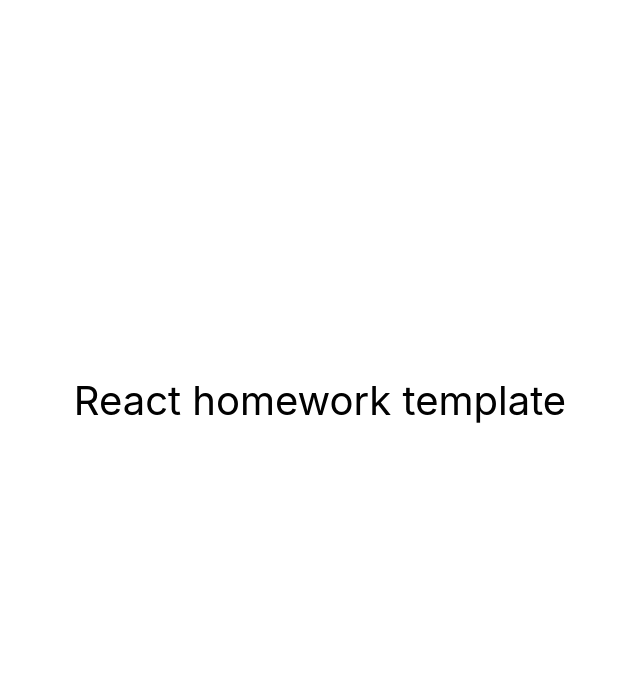
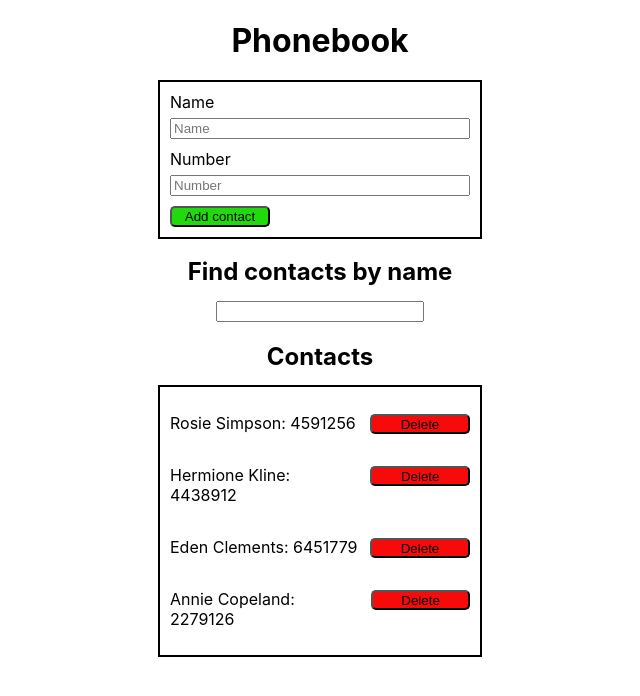
Before and after one commit to AlexGlaz7/goit-react-hw-02-phonebook, a React (Create React App) app: page / in a window 1280 px wide. Shown: the top 696 px of the page, without its empty margins (320-960 px from the left). Built offline with nearby package versions, Linux system fonts and the light colour scheme.

Commit message:
Сompleted homework

```diff
--- a/src/components/App.jsx
+++ /dev/null
@@ -1,16 +0,0 @@
-export const App = () => {
-  return (
-    <div
-      style={{
-        height: '100vh',
-        display: 'flex',
-        justifyContent: 'center',
-        alignItems: 'center',
-        fontSize: 40,
-        color: '#010101'
-      }}
-    >
-      React homework template
-    </div>
-  );
-};
--- /dev/null
+++ b/src/components/App/App.jsx
@@ -0,0 +1,63 @@
+import React, { Component } from 'react';
+import { nanoid } from 'nanoid';
+
+import { Filter } from 'components/Filter/Filter';
+import { NameInput } from 'components/NameInput/NameInput';
+import { Contacts } from 'components/Contacts/Contacts';
+
+import { Wrapper } from './app.styled';
+
+export class App extends Component {
+  state = {
+    contacts: [
+      { id: 'id-1', name: 'Rosie Simpson', number: '4591256' },
+      { id: 'id-2', name: 'Hermione Kline', number: '4438912' },
+      { id: 'id-3', name: 'Eden Clements', number: '6451779' },
+      { id: 'id-4', name: 'Annie Copeland', number: '2279126' },
+    ],
+    filter: '',
+    name: '',
+    number: '',
+  };
+  addContact = cont => {
+    this.setState(prevState => {
+      cont.id = nanoid();
+      return {
+        contacts: [cont, ...prevState.contacts],
+      };
+    });
+  };
+  deleteContact = cont => {
+    this.setState(({ contacts }) => {
+      return {
+        contacts: contacts.filter(e => e.id !== cont),
+      };
+    });
+  };
+  getFilter = value => {
+    let name = value.currentTarget.value.toLowerCase();
+    this.setState({
+      filter: name,
+    });
+  };
+  render() {
+    return (
+      <Wrapper
+      // style={{
+      //   height: '100vh',
+      //   display: 'flex',
+      //   flexDirection: 'column',
+      //   justifyContent: 'center',
+      //   alignItems: 'center',
+      //   fontSize: 40,
+      //   color: '#010101',
+      // }}
+      >
+        <h1>Phonebook</h1>
+        <NameInput addstate={this.addContact} state={this.state} />
+        <Filter filter={this.getFilter} />
+        <Contacts state={this.state} deleteContact={this.deleteContact} />
+      </Wrapper>
+    );
+  }
+}
--- /dev/null
+++ b/src/components/App/app.styled.jsx
@@ -0,0 +1,15 @@
+import styled from '@emotion/styled';
+
+const Wrapper = styled.div`
+  height: 100vh;
+  display: flex;
+  flex-direction: column;
+  align-items: center;
+  color: #010101;
+
+  h2 {
+    margin-bottom: 0;
+  }
+`;
+
+export { Wrapper };
--- /dev/null
+++ b/src/components/Contacts/Contacts.jsx
@@ -0,0 +1,41 @@
+import PropTypes from 'prop-types';
+import { ContactEl, ContactsList } from './Contacts.styled';
+export function Contacts({ state, deleteContact }) {
+  return (
+    <>
+      <h2>Contacts</h2>
+      <ContactsList>
+        {state.contacts.map(e => {
+          if (!e.name.toLowerCase().includes(state.filter)) {
+            return null;
+          }
+
+          return (
+            <ContactEl key={e.id}>
+              <p>
+                {e.name}: {e.number}
+              </p>
+              <button
+                type="button"
+                onClick={() => {
+                  deleteContact(e.id);
+                }}
+              >
+                Delete
+              </button>
+            </ContactEl>
+          );
+        })}
+      </ContactsList>
+    </>
+  );
+}
+Contacts.propTypes = {
+  state: PropTypes.shape({
+    contacts: PropTypes.arrayOf(
+      PropTypes.shape({
+        name: PropTypes.string.isRequired,
+      })
+    ),
+  }),
+};
--- /dev/null
+++ b/src/components/Contacts/Contacts.styled.jsx
@@ -0,0 +1,26 @@
+import styled from '@emotion/styled';
+
+const ContactsList = styled.ul`
+  display: flex;
+  flex-direction: column;
+  width: 300px;
+  outline: 2px solid black;
+  padding: 10px;
+`;
+const ContactEl = styled.li`
+  display: flex;
+  justify-content: space-between;
+  align-items: baseline;
+
+  p {
+    margin-right: 10px;
+  }
+  button {
+    width: 100px;
+    background-color: #f70a0a;
+    border-radius: 5px;
+    height: 20px;
+  }
+`;
+
+export { ContactEl, ContactsList };
--- /dev/null
+++ b/src/components/Filter/Filter.jsx
@@ -0,0 +1,9 @@
+import { FilterInput } from './Filter.styled';
+export function Filter({ filter }) {
+  return (
+    <>
+      <h2>Find contacts by name</h2>
+      <FilterInput type="text" name="filter" onChange={filter} />
+    </>
+  );
+}
--- /dev/null
+++ b/src/components/Filter/Filter.styled.jsx
@@ -0,0 +1,6 @@
+import styled from '@emotion/styled';
+
+export const FilterInput = styled.input`
+  margin-top: 15px;
+  width: 200px;
+`;
--- /dev/null
+++ b/src/components/NameInput/NameInput.jsx
@@ -0,0 +1,68 @@
+import { Formik, Field } from 'formik';
+import PropTypes from 'prop-types';
+import swal from 'sweetalert';
+
+import { FormEl } from './NameInput.styled';
+
+const initialValues = {
+  name: '',
+  number: '',
+};
+
+export function NameInput({ addstate, state }) {
+  const handleSubmit = (values, { resetForm }) => {
+    let check = state.contacts.find(e => e.name === values.name);
+
+    if (check === undefined) {
+      resetForm();
+
+      addstate(values);
+    } else {
+      swal(`"${values.name}" is alredy in contacts`, '', 'warning');
+    }
+  };
+  return (
+    <>
+      <Formik initialValues={initialValues} onSubmit={handleSubmit}>
+        <FormEl>
+          <label htmlFor="name">
+            Name
+            <Field
+              type="text"
+              name="name"
+              placeholder="Name"
+              pattern="^[a-zA-Zа-яА-Я]+(([' -][a-zA-Zа-яА-Я ])?[a-zA-Zа-яА-Я]*)*$"
+              title="Name may contain only letters, apostrophe, dash and spaces. For example Adrian, Jacob Mercer, Charles de Batz de Castelmore d'Artagnan"
+              required
+            />
+          </label>
+          <label htmlFor="number">
+            Number
+            <Field
+              type="tel"
+              name="number"
+              placeholder="Number"
+              pattern="\+?\d{1,4}?[-.\s]?\(?\d{1,3}?\)?[-.\s]?\d{1,4}[-.\s]?\d{1,4}[-.\s]?\d{1,9}"
+              title="Phone number must be digits and can contain spaces, dashes, parentheses and can start with +"
+              required
+            />
+          </label>
+
+          <button type="submit">Add contact</button>
+        </FormEl>
+      </Formik>
+    </>
+  );
+}
+
+NameInput.propTypes = {
+  state: PropTypes.shape({
+    contacts: PropTypes.arrayOf(
+      PropTypes.shape({
+        name: PropTypes.string.isRequired,
+        id: PropTypes.string.isRequired,
+        number: PropTypes.string.isRequired,
+      })
+    ),
+  }),
+};
--- /dev/null
+++ b/src/components/NameInput/NameInput.styled.jsx
@@ -0,0 +1,26 @@
+import styled from '@emotion/styled';
+import { Form } from 'formik';
+
+const FormEl = styled(Form)`
+    display: flex;
+    flex-direction: column;
+    width: 300px;
+        outline: 2px solid black;
+    padding: 10px;
+label {
+    display: flex;
+    flex-direction: column;
+    margin-bottom: 10px;
+}
+input {
+        margin-top: 6px;
+
+}
+button {
+        width: 100px;
+    background-color: #20db0b;
+    border-radius: 5px;
+}
+}`;
+
+export { FormEl };
--- a/src/index.js
+++ b/src/index.js
@@ -1,6 +1,6 @@
 import React from 'react';
 import ReactDOM from 'react-dom/client';
-import { App } from 'components/App';
+import { App } from 'components/App/App';
 import './index.css';
 
 ReactDOM.createRoot(document.getElementById('root')).render(
```
